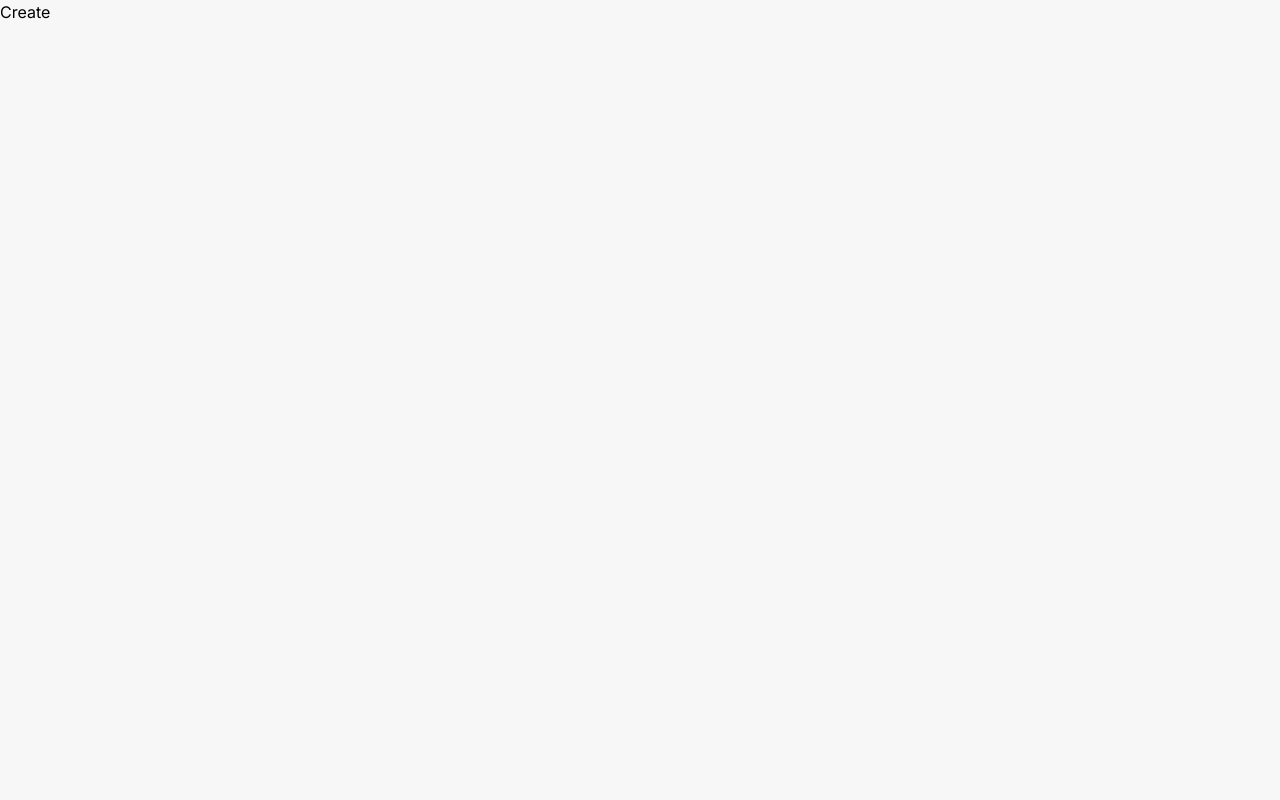
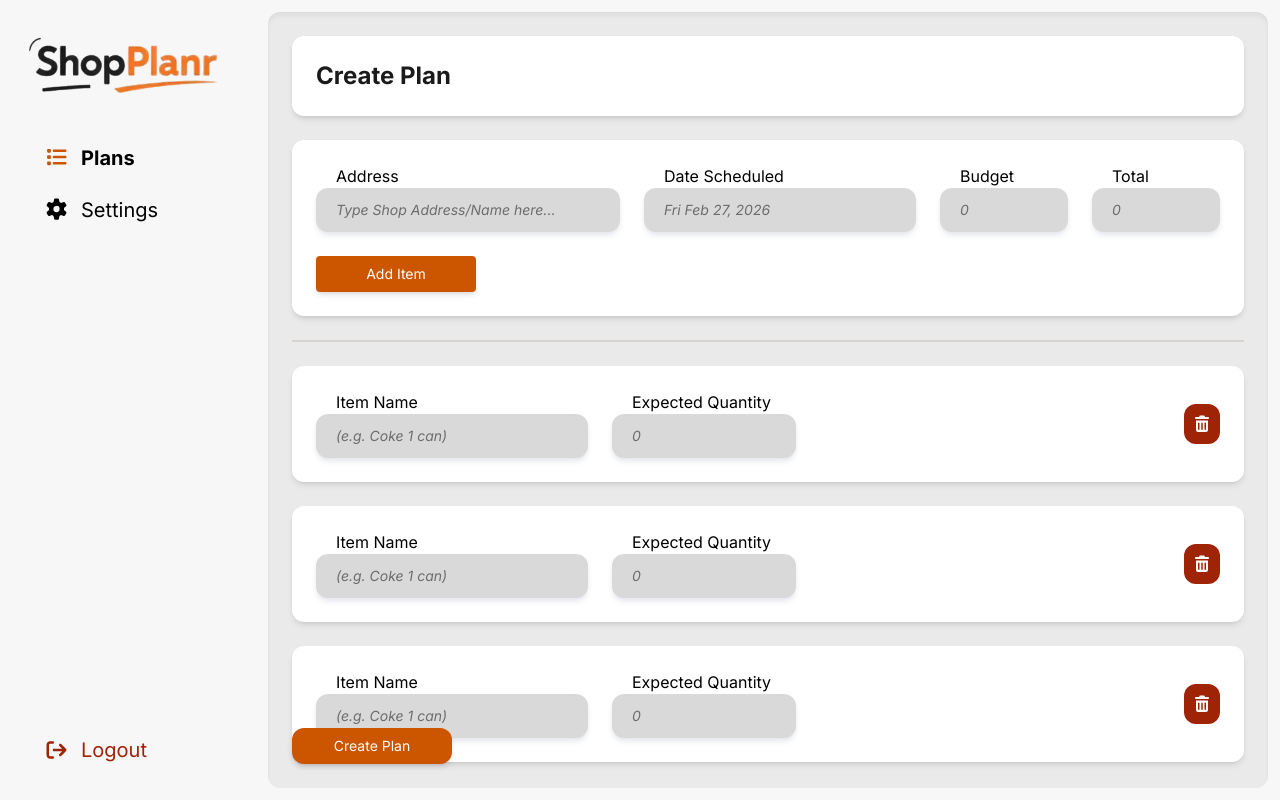
Before and after one commit to Just-Pyro/ShopPlanr-web, a React (Vite) app: page /create in a window 1280 px wide. Built offline with nearby package versions, Linux system fonts and the light colour scheme.

Commit message:
Completed last 2 pages Static Front-end

```diff
--- a/src/components/Layout.jsx
+++ b/src/components/Layout.jsx
@@ -3,12 +3,14 @@ import AuthWrapper from "./AuthWrapper";
 import Sidebar from "./Sidebar";
 import MainWrapper from "./MainWrapper";
 
-const Layout = ({ children }) => {
+const Layout = ({ children, className = "" }) => {
   return (
     <AuthWrapper>
       <Sidebar />
       <MainWrapper>
-        <div className="inner-content bg-surface">{children}</div>
+        <div className={`inner-content bg-surface ${className}`}>
+          {children}
+        </div>
       </MainWrapper>
     </AuthWrapper>
   );
--- a/src/components/Sidebar.jsx
+++ b/src/components/Sidebar.jsx
@@ -9,8 +9,10 @@ import {
 import { Link } from "react-router-dom";
 
 const Sidebar = () => {
+  const plansTabs = ["/list", "/create", "/shopplan"];
+
   useEffect(() => {
-    if (window.location.pathname == "/list") {
+    if (plansTabs.includes(window.location.pathname)) {
       document.querySelectorAll(".sidetabs a>div")[0].classList.add("active");
       document
         .querySelectorAll(".sidetabs a>div")[1]
@@ -49,7 +51,7 @@ const Sidebar = () => {
       </div>
 
       <Link to="/" className="hover:opacity-85 transition-all ease-in">
-        <div className="flex gap-3 text-xl px-5 py-3 text-prio">
+        <div className="flex gap-3 text-xl px-5 py-3 text-emphasis">
           <div>
             <FontAwesomeIcon icon={faArrowRightFromBracket} />
           </div>
--- a/src/index.css
+++ b/src/index.css
@@ -27,6 +27,14 @@
 
   .text-accent {
     @apply text-[#cc5500];
+  }
+
+  .text-emphasis {
+    @apply text-[#9F2305];
+  }
+
+  .bg-emphasis {
+    @apply bg-[#9F2305];
   }
 
   .logreg-form {
@@ -76,7 +84,34 @@
     @apply flex-1;
   }
 
-  .text-prio {
-    @apply text-[#9f2305];
+  .primary-action-btn {
+    @apply rounded w-40 p-2 text-white text-sm shadow-md cursor-pointer hover:opacity-85 transition-all ease-in;
+  }
+
+  .title-wrapper {
+    @apply bg-white rounded-xl p-6 text-2xl font-bold shadow-md;
+  }
+
+  .plan-fields-wrapper {
+    @apply bg-white rounded-xl p-6 flex flex-col gap-6 shadow-md;
+  }
+
+  .items-plan-wrapper {
+    @apply px-6 2xl:px-52 pb-6 flex-1 overflow-y-auto flex flex-col gap-6 relative;
+  }
+
+  .product-item {
+    @apply bg-white p-6 rounded-xl shadow-md;
+  }
+
+  .plan-header {
+    @apply p-6 2xl:px-52 flex flex-col gap-6;
   }
 }
+
+@layer utilities {
+  .custom-scrollbar {
+    scrollbar-width: thin;
+    scrollbar-color: #888;
+  }
+}
--- a/src/pages/Create.jsx
+++ b/src/pages/Create.jsx
@@ -1,7 +1,117 @@
 import React from "react";
+import Layout from "../components/Layout";
+import { faTrashCan } from "@fortawesome/free-solid-svg-icons";
+import { FontAwesomeIcon } from "@fortawesome/react-fontawesome";
 
 const Create = () => {
-  return <div>Create</div>;
+  const ProductItems = () => {
+    return (
+      <>
+        <div className="product-item">
+          <div className="flex gap-6">
+            <div className="flex flex-col">
+              <label className="ps-5" htmlFor="">
+                Item Name
+              </label>
+              <input
+                type="text"
+                className="inputfield py-3 px-5 placeholder:italic shadow-md shadow-gray-200"
+                placeholder="(e.g. Coke 1 can)"
+              />
+            </div>
+            <div className="flex flex-col flex-1">
+              <label className="ps-5" htmlFor="">
+                Expected Quantity
+              </label>
+              <input
+                type="text"
+                className="inputfield py-3 px-5 placeholder:italic shadow-md shadow-gray-200 w-46"
+                placeholder="0"
+              />
+            </div>
+            <div className="flex justify-center items-center">
+              <button
+                type="button"
+                className="rounded-xl p-2 bg-emphasis text-white cursor-pointer hover:opacity-85 transition-all ease-in"
+              >
+                <FontAwesomeIcon icon={faTrashCan} />
+              </button>
+            </div>
+          </div>
+        </div>
+      </>
+    );
+  };
+
+  return (
+    <Layout className="flex flex-col">
+      <div className="plan-header">
+        <div className="title-wrapper main-text">Create Plan</div>
+        <div className="plan-fields-wrapper">
+          <div className="flex gap-6">
+            <div className="flex flex-col flex-1">
+              <label className="ps-5" htmlFor="">
+                Address
+              </label>
+              <input
+                type="text"
+                className="inputfield py-3 px-5 placeholder:italic shadow-md shadow-gray-200 w-full"
+                placeholder="Type Shop Address/Name here..."
+              />
+            </div>
+            <div className="flex flex-col">
+              <label className="ps-5" htmlFor="">
+                Date Scheduled
+              </label>
+              <input
+                type="text"
+                className="inputfield py-3 px-5 placeholder:italic shadow-md shadow-gray-200"
+                placeholder="Fri Feb 27, 2026"
+              />
+            </div>
+            <div className="flex flex-col">
+              <label className="ps-5" htmlFor="">
+                Budget
+              </label>
+              <input
+                type="number"
+                className="inputfield py-3 px-5 placeholder:italic shadow-md shadow-gray-200 w-32"
+                placeholder="0"
+              />
+            </div>
+            <div className="flex flex-col">
+              <label className="ps-5" htmlFor="">
+                Total
+              </label>
+              <input
+                type="number"
+                className="inputfield py-3 px-5 placeholder:italic shadow-md shadow-gray-200 w-32"
+                placeholder="0"
+              />
+            </div>
+          </div>
+          <div className="">
+            <button type="button" className="bg-accent primary-action-btn">
+              Add Item
+            </button>
+          </div>
+        </div>
+        <hr className="border border-stone-300" />
+      </div>
+      <div className="items-plan-wrapper custom-scrollbar">
+        <ProductItems />
+        <ProductItems />
+        <ProductItems />
+
+        <button
+          type="button"
+          className="bg-accent primary-action-btn rounded-xl sticky bottom-0 mb-6"
+        >
+          Create Plan
+        </button>
+      </div>
+    </Layout>
+  );
 };
 
 export default Create;
--- a/src/pages/List.jsx
+++ b/src/pages/List.jsx
@@ -3,17 +3,20 @@ import AuthWrapper from "../components/AuthWrapper";
 import MainWrapper from "../components/MainWrapper";
 import Sidebar from "../components/Sidebar";
 import Layout from "../components/Layout";
+import { Link } from "react-router-dom";
 
 const List = () => {
   const Item = ({ total = 0, status = "pending" }) => {
     return (
-      <div className="plan-item bg-white rounded-xl border border-gray-50 shadow-md p-5 flex flex-col gap-6">
+      <Link to="/shopplan">
+        <div className="plan-item bg-white rounded-xl border border-gray-50 shadow-md p-5 flex flex-col gap-6 cursor-pointer hover:scale-[102%] transition-all ease-in">
           <p className="item-title text-xl main-text">item 1</p>
           <p className="flex justify-between text-xs main-text">
             <span className="">Total Items: </span>
             <span className="">{status}</span>
           </p>
         </div>
+      </Link>
     );
   };
 
@@ -22,12 +25,11 @@ const List = () => {
       <Layout>
         <div className="relative h-full flex flex-col gap-5">
           <div className="content-header p-6 fixed top-3">
-            <button
-              type="button"
-              className="rounded bg-accent w-40 p-2 text-white text-sm shadow"
-            >
+            <Link to="/create">
+              <button type="button" className="bg-accent primary-action-btn">
                 Add Plan
               </button>
+            </Link>
           </div>
           <div className="content-body p-6 flex-1 flex flex-col gap-6 overflow-y-auto pt-24">
             <Item />
--- a/src/pages/ShopPlan.jsx
+++ b/src/pages/ShopPlan.jsx
@@ -1,7 +1,114 @@
 import React from "react";
+import Layout from "../components/Layout";
+import { FontAwesomeIcon } from "@fortawesome/react-fontawesome";
+import { faTrashCan } from "@fortawesome/free-solid-svg-icons";
 
 const ShopPlan = () => {
-  return <div>ShopPlan</div>;
+  const ProductItems = () => {
+    return (
+      <>
+        <div className="product-item">
+          <div className="flex gap-6">
+            <div className="flex flex-col">
+              <label className="ps-5" htmlFor="">
+                Item Name
+              </label>
+              <input
+                type="text"
+                className="inputfield py-3 px-5 placeholder:italic shadow-md shadow-gray-200"
+                placeholder="(e.g. Coke 1 can)"
+              />
+            </div>
+            <div className="flex flex-col flex-1">
+              <label className="ps-5" htmlFor="">
+                Expected Quantity
+              </label>
+              <input
+                type="text"
+                className="inputfield py-3 px-5 placeholder:italic shadow-md shadow-gray-200 w-46"
+                placeholder="0"
+              />
+            </div>
+            <div className="flex justify-center items-center">
+              <button
+                type="button"
+                className="rounded-xl p-2 bg-emphasis text-white cursor-pointer hover:opacity-85 transition-all ease-in"
+              >
+                <FontAwesomeIcon icon={faTrashCan} />
+              </button>
+            </div>
+          </div>
+        </div>
+      </>
+    );
+  };
+
+  return (
+    <>
+      <Layout className="flex flex-col">
+        <div className="plan-header">
+          <div className="title-wrapper main-text">Shop Plan</div>
+          <div className="plan-fields-wrapper">
+            <div className="flex gap-6">
+              <div className="flex flex-col flex-1">
+                <label className="ps-5" htmlFor="">
+                  Address
+                </label>
+                <input
+                  type="text"
+                  className="inputfield py-3 px-5 placeholder:italic shadow-md shadow-gray-200 w-full"
+                  placeholder="Type Shop Address/Name here..."
+                />
+              </div>
+              <div className="flex flex-col">
+                <label className="ps-5" htmlFor="">
+                  Date Scheduled
+                </label>
+                <input
+                  type="text"
+                  className="inputfield py-3 px-5 placeholder:italic shadow-md shadow-gray-200"
+                  placeholder="Fri Feb 27, 2026"
+                />
+              </div>
+              <div className="flex flex-col">
+                <label className="ps-5" htmlFor="">
+                  Budget
+                </label>
+                <input
+                  type="number"
+                  className="inputfield py-3 px-5 placeholder:italic shadow-md shadow-gray-200 w-32"
+                  placeholder="0"
+                />
+              </div>
+              <div className="flex flex-col">
+                <label className="ps-5" htmlFor="">
+                  Total
+                </label>
+                <input
+                  type="number"
+                  className="inputfield py-3 px-5 placeholder:italic shadow-md shadow-gray-200 w-32"
+                  placeholder="0"
+                />
+              </div>
+            </div>
+          </div>
+          <hr className="border border-stone-300" />
+        </div>
+        <div className="items-plan-wrapper custom-scrollbar">
+          <ProductItems />
+          <ProductItems />
+          <ProductItems />
+
+          <button
+            type="button"
+            className="bg-accent primary-action-btn rounded-xl sticky bottom-0 mb-6"
+          >
+            Complete
+          </button>
+        </div>
+      </Layout>
+    </>
+  );
 };
 
 export default ShopPlan;
```
Lines whose indentation alone changed are shown as unchanged.
